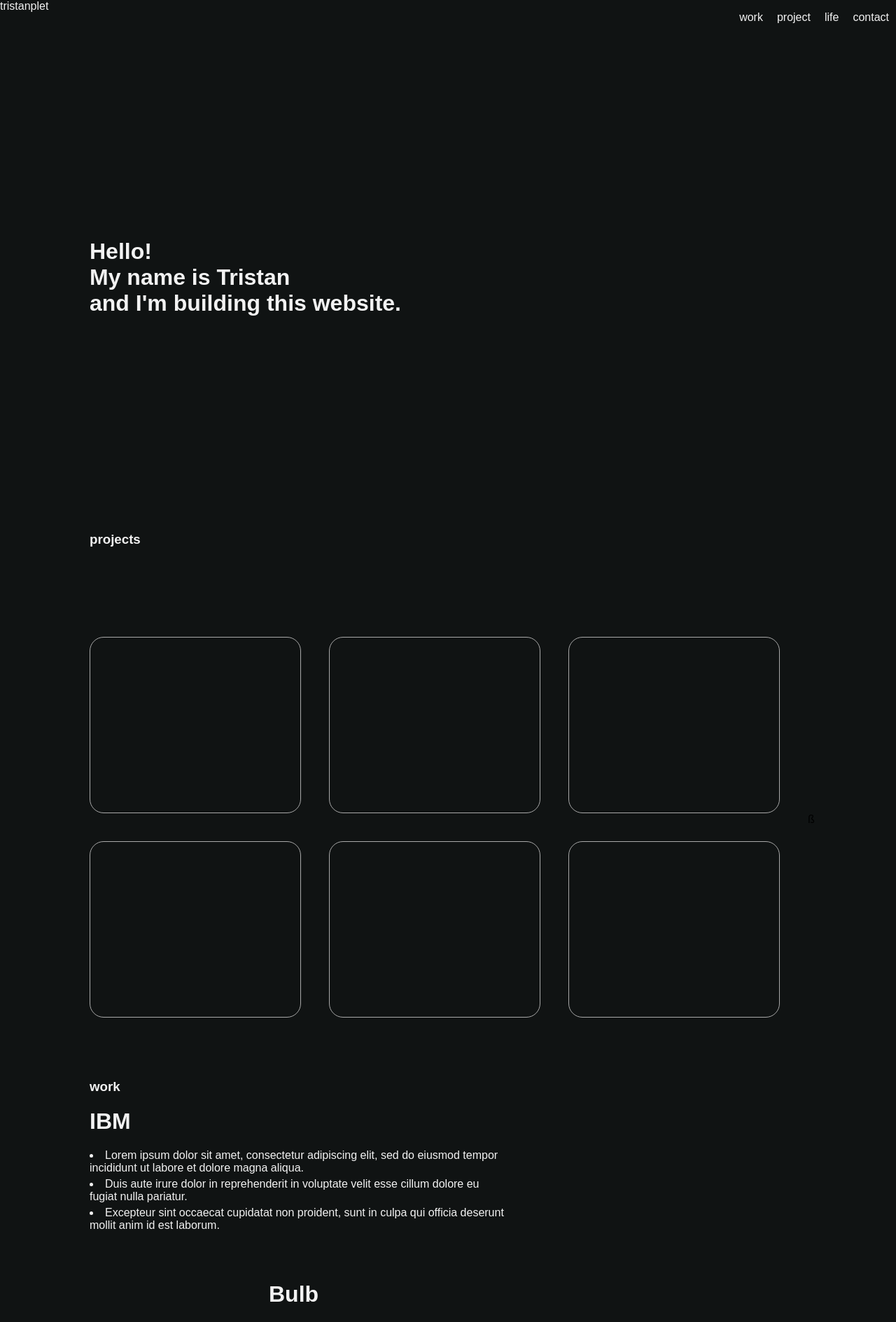
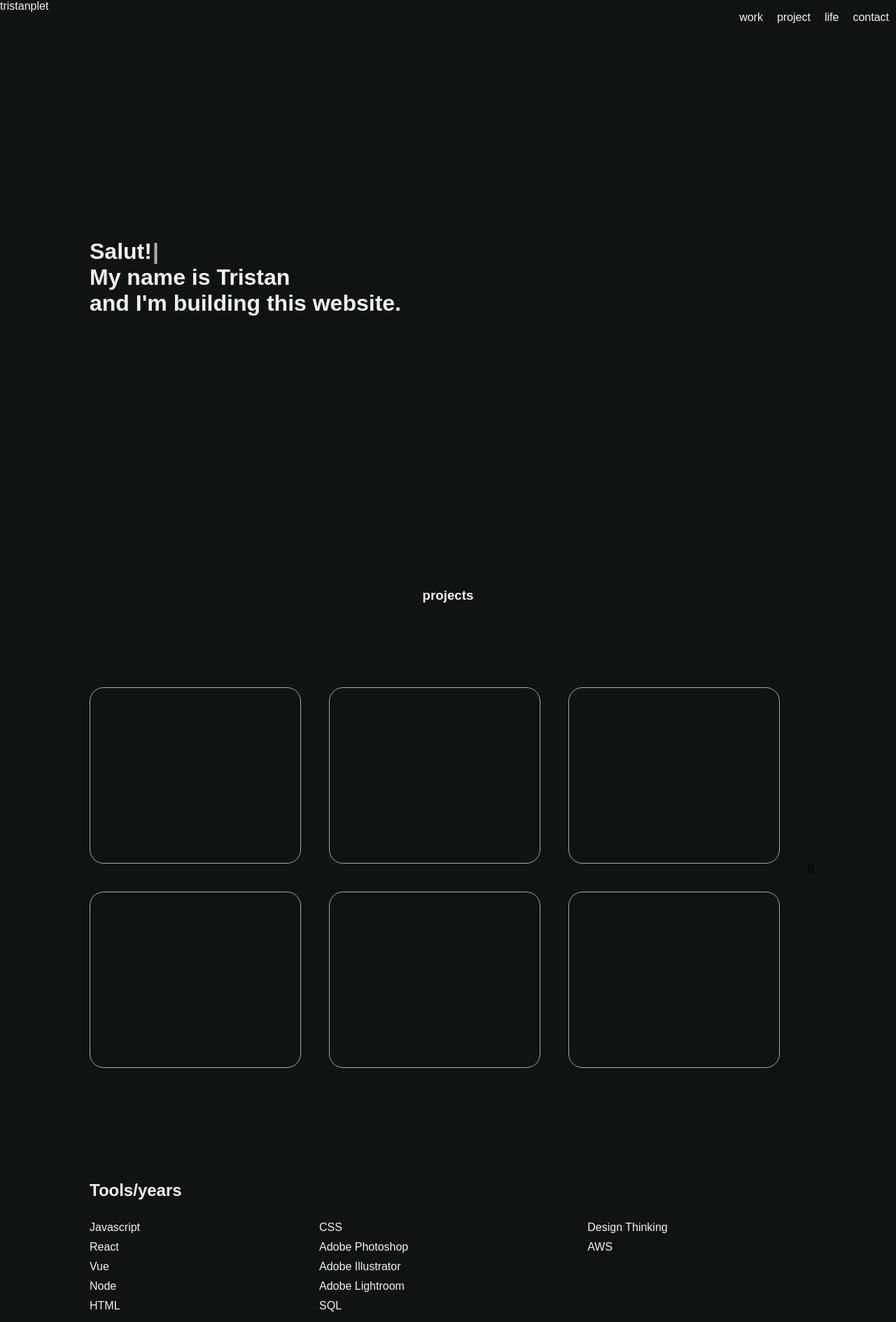
Before and after one commit to tristanp1407/tristanplet.com, a React (Create React App) app: page / in a window 1280 px wide. Shown: the top 1889 px of the page at 70% size. Built offline with nearby package versions, Linux system fonts and the light colour scheme.

Commit message:
extra sections

```diff
--- a/package.json
+++ b/package.json
@@ -12,6 +12,7 @@
     "react-router-dom": "^5.2.0",
     "react-scripts": "4.0.3",
     "styled-components": "^5.2.3",
+    "typewriter-effect": "^2.17.0",
     "web-vitals": "^1.1.1",
     "webfontloader": "^1.6.28"
   },
--- /dev/null
+++ b/src/components/Hello/Hello.js
@@ -0,0 +1,33 @@
+import React from "react";
+import * as S from "./Hello.styled";
+import Typewriter from "typewriter-effect";
+
+export default function Hello() {
+  return (
+    <S.Container>
+      <h1>
+        <Typewriter
+          onInit={(typewriter) => {
+            typewriter
+              .typeString("Hello!")
+              .pauseFor(1500)
+              .deleteAll()
+              .typeString("Salut!")
+              .pauseFor(1500)
+              .deleteAll()
+              .typeString("Hola!")
+              .pauseFor(1500)
+              .deleteAll()
+              .typeString("Ciao!")
+              .pauseFor(1500)
+              .deleteAll()
+              .typeString("Hello!")
+              .start();
+          }}
+        />
+        My name is Tristan <br />
+        and I'm building this website.
+      </h1>
+    </S.Container>
+  );
+}
--- /dev/null
+++ b/src/components/Hello/Hello.styled.js
@@ -0,0 +1,11 @@
+import styled from "styled-components";
+
+export const Container = styled.div`
+  margin: 40vh auto auto 0;
+  display: flex;
+  flex-direction: column;
+  justify-content: center;
+  align-items: center;
+
+  color: ${(props) => props.theme.fontColor};
+`;
--- a/src/components/HomePage/HomePage.js
+++ b/src/components/HomePage/HomePage.js
@@ -1,22 +1,18 @@
 import React, { Fragment } from "react";
 import { ThemeProvider } from "styled-components";
 import * as S from "./HomePage.styled";
+import Hello from "../Hello/Hello";
 import SectionHeader from "../SectionHeader/SectionHeader";
 import Projects from "../Projects/Projects";
+import ToolKit from "../ToolKit/ToolKit";
 import Work from "../Work/Work";
 
 export default function HomePage(theme) {
   return (
     <ThemeProvider theme={theme}>
       <S.Document>
-        <S.Section alignItems={"center"}>
-          <S.Hello>
-            <h1>
-              Hello! <br />
-              My name is Tristan <br />
-              and I'm building this website.
-            </h1>
-          </S.Hello>
+        <S.Section alignItems={"center"} minHeight={"95vh"}>
+          <Hello />
         </S.Section>
 
         <SectionHeader text={"projects"} />
@@ -25,11 +21,17 @@ export default function HomePage(theme) {
           <Projects />
         </S.Section>
 
+        <S.Section alignItems={"flex-start"} minHeight={"500px"}>
+          <ToolKit />
+        </S.Section>
+
         <SectionHeader text={"work"} />
 
         <S.Section alignItems={"flex-start"}>
           <Work />
         </S.Section>
+
+        <SectionHeader text={"about me"} />
       </S.Document>
     </ThemeProvider>
   );
--- a/src/components/HomePage/HomePage.styled.js
+++ b/src/components/HomePage/HomePage.styled.js
@@ -11,7 +11,7 @@ export const Document = styled.div`
 
 export const Section = styled.div`
   width: 100vw;
-  min-height: 95vh;
+  min-height: ${(props) => props.minHeight || "0"};
   display: flex;
   flex-direction: column;
   justify-content: center;
@@ -19,13 +19,3 @@ export const Section = styled.div`
   margin: auto;
   padding-left: 10vw;
 `;
-
-export const Hello = styled.div`
-  margin: 40vh auto auto 0;
-  display: flex;
-  flex-direction: column;
-  justify-content: center;
-  align-items: center;
-
-  color: ${(props) => props.theme.fontColor};
-`;
--- a/src/components/SectionHeader/SectionHeader.styled.js
+++ b/src/components/SectionHeader/SectionHeader.styled.js
@@ -1,6 +1,6 @@
 import styled from "styled-components";
 
 export const Header = styled.h3`
-  margin: auto auto auto 10vw;
+  margin: 10vh auto 10vh auto;
   color: ${(props) => props.theme.fontColor};
 `;
--- a/src/components/ToggleThemeButton/ToggleThemeButton.styled.js
+++ b/src/components/ToggleThemeButton/ToggleThemeButton.styled.js
@@ -4,7 +4,7 @@ export const Button = styled.button`
   position: absolute;
   top: 0;
   right: 0;
-  margin: 40px;
+  margin: 20vh auto 20vh auto;
   padding: 5px;
   border-radius: 50px;
   outline: none;
--- /dev/null
+++ b/src/components/ToolKit/ToolKit.js
@@ -0,0 +1,31 @@
+import React from "react";
+import * as S from "./ToolKit.styled";
+
+export default function ToolKit() {
+  let text1 = "tools: [text]";
+  return (
+    <S.Container>
+      <h2>Tools/years</h2>
+      <S.ListsWrapper>
+        <S.UL>
+          <li>Javascript</li>
+          <li>React</li>
+          <li>Vue</li>
+          <li>Node</li>
+          <li>HTML</li>
+        </S.UL>
+        <S.UL>
+          <li>CSS</li>
+          <li>Adobe Photoshop</li>
+          <li>Adobe Illustrator</li>
+          <li>Adobe Lightroom</li>
+          <li>SQL</li>
+        </S.UL>
+        <S.UL>
+          <li>Design Thinking</li>
+          <li>AWS</li>
+        </S.UL>
+      </S.ListsWrapper>
+    </S.Container>
+  );
+}
--- /dev/null
+++ b/src/components/ToolKit/ToolKit.styled.js
@@ -0,0 +1,26 @@
+import styled from "styled-components";
+
+export const Container = styled.div`
+  display: flex;
+  flex-direction: column;
+  align-items: flex-start;
+
+  color: ${(props) => props.theme.fontColor};
+`;
+
+export const ListsWrapper = styled.div`
+  display: flex;
+  flex-wrap: wrap;
+  flex-direction: row;
+`;
+
+export const UL = styled.ul`
+  margin: 0 20vw 0 0;
+  padding: 0;
+  list-style: none;
+  list-style-position: outside;
+
+  li {
+    margin: 10px 0;
+  }
+`;
--- a/src/themes.js
+++ b/src/themes.js
@@ -9,6 +9,7 @@ export const lightTheme = {
 
 export const darkTheme = {
   backgroudColor: "#101313",
+  // backgroudColor: "#17101A",
   body: "#101313",
   fontColor: "#f2f2f2",
 };
```
Also changed, not shown: 1 other file (tests, documents, lock files or other folders).
